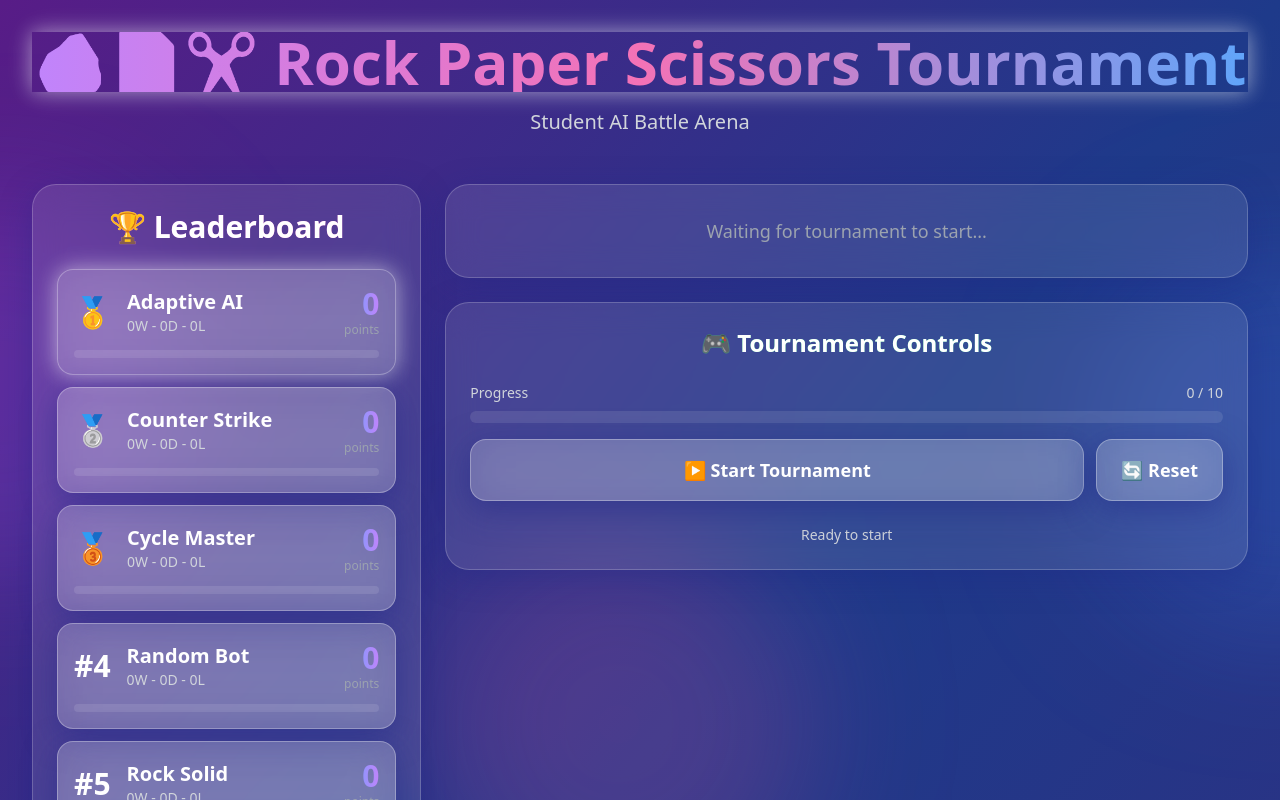
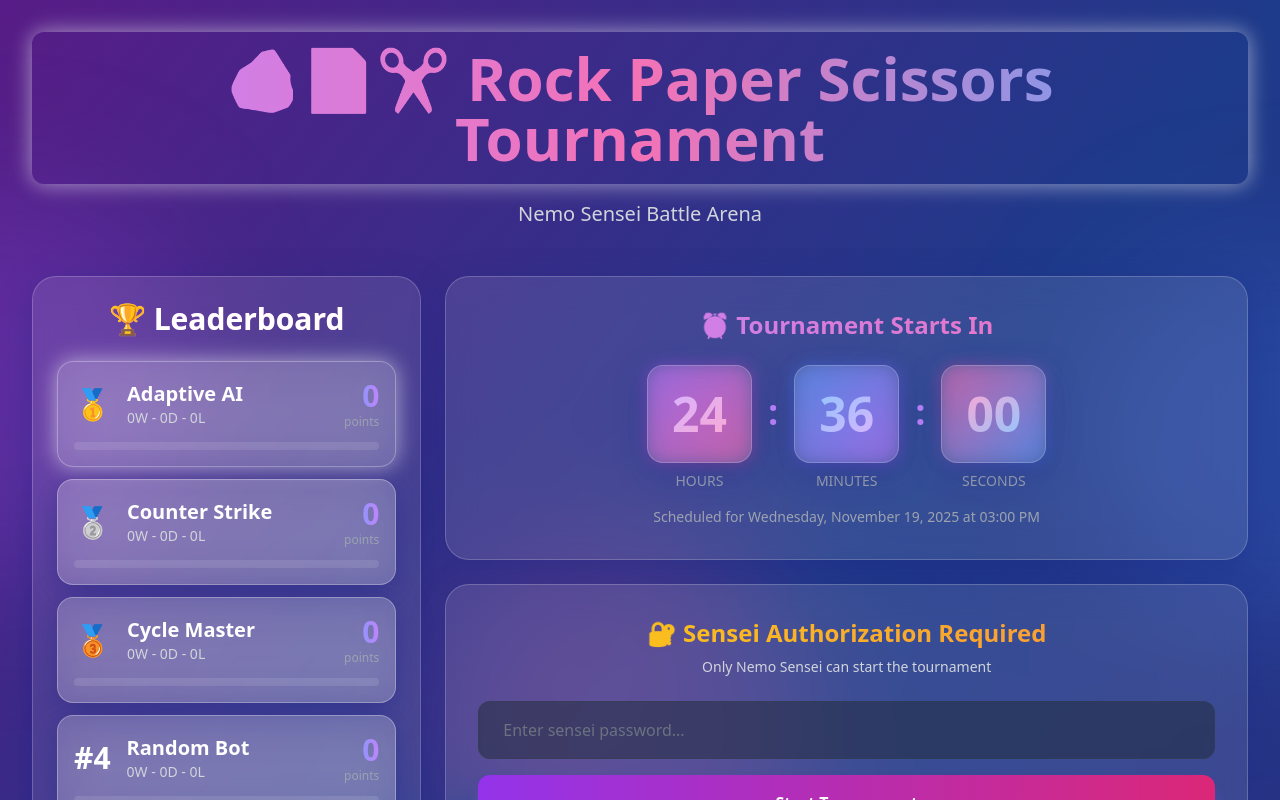
Before and after one commit to ITHanan/RockPaperScissorChampionship, a React (Vite) app: page / in a window 1280 px wide. Shown: the top 800 px of the page. Built offline with nearby package versions, Linux system fonts and the light colour scheme.

Commit message:
fixed countdown and password

```diff
--- a/src/App.tsx
+++ b/src/App.tsx
@@ -5,6 +5,7 @@ import { Leaderboard } from './components/Leaderboard';
 import { MatchDisplay } from './components/MatchDisplay';
 import { TournamentControls } from './components/TournamentControls';
 import { PlayerList } from './components/PlayerList';
+import { CountdownTimer } from './components/CountdownTimer';
 import {
   RandomPlayer,
   RockPlayer,
@@ -40,6 +41,15 @@ function App() {
   const [isRunning, setIsRunning] = useState(false);
   const [completedMatches, setCompletedMatches] = useState(0);
   const [totalMatches, setTotalMatches] = useState(0);
+  const [password, setPassword] = useState('');
+  const [isAuthorized, setIsAuthorized] = useState(false);
+  const [showUnauthorizedMessage, setShowUnauthorizedMessage] = useState(false);
+  const [targetTime] = useState(() => {
+    const tomorrow = new Date();
+    tomorrow.setDate(tomorrow.getDate() + 1);
+    tomorrow.setHours(15, 0, 0, 0);
+    return tomorrow;
+  });
 
   // Initialize tournament
   useEffect(() => {
@@ -89,7 +99,30 @@ function App() {
     setLeaderboard(newTournament.getLeaderboard());
   }, [players]);
 
+  const handlePasswordSubmit = (e: React.FormEvent) => {
+    e.preventDefault();
+    const correctPassword = import.meta.env.VITE_TOURNAMENT_PASSWORD;
+
+    if (password === correctPassword) {
+      setIsAuthorized(true);
+      setShowUnauthorizedMessage(false);
+      if (tournament && !isRunning) {
+        tournament.runTournament(1500); // 1.5 seconds between matches
+      }
+    } else {
+      setShowUnauthorizedMessage(true);
+      setPassword('');
+      setTimeout(() => setShowUnauthorizedMessage(false), 3000);
+    }
+  };
+
   const handleStart = () => {
+    if (!isAuthorized) {
+      setShowUnauthorizedMessage(true);
+      setTimeout(() => setShowUnauthorizedMessage(false), 3000);
+      return;
+    }
+
     if (tournament && !isRunning) {
       tournament.runTournament(1500); // 1.5 seconds between matches
     }
@@ -117,11 +150,11 @@ function App() {
       <div className="max-w-7xl mx-auto relative z-10">
         {/* Header */}
         <header className="text-center mb-12">
-          <h1 className="text-6xl font-bold mb-4 text-transparent bg-gradient-to-r from-purple-400 via-pink-400 to-blue-400 bg-clip-text animate-glow">
+          <h1 className="rounded-xl text-6xl font-bold mb-4 p-4 text-transparent bg-gradient-to-r from-purple-400 via-pink-400 to-blue-400 bg-clip-text animate-glow">
             🪨📄✂️ Rock Paper Scissors Tournament
           </h1>
           <p className="text-xl text-gray-300">
-            Student AI Battle Arena
+            Nemo Sensei Battle Arena
           </p>
         </header>
 
@@ -134,6 +167,61 @@ function App() {
 
           {/* Middle column - Match display and controls */}
           <div className="lg:col-span-2 space-y-6">
+            {!isAuthorized && completedMatches === 0 ? (
+              <>
+                {/* Countdown Timer */}
+                <CountdownTimer targetTime={targetTime} />
+
+                {/* Password Input */}
+                <div className="glass rounded-3xl p-8">
+                  <div className="text-center mb-6">
+                    <h2 className="text-2xl font-bold text-transparent bg-gradient-to-r from-yellow-400 to-orange-400 bg-clip-text mb-2">
+                      🔐 Sensei Authorization Required
+                    </h2>
+                    <p className="text-gray-300 text-sm">
+                      Only Nemo Sensei can start the tournament
+                    </p>
+                  </div>
+
+                  {/* Unauthorized Message */}
+                  {showUnauthorizedMessage && (
+                    <div className="mb-6 p-6 rounded-2xl bg-gradient-to-r from-red-500/20 to-pink-500/20 border border-red-500/30 animate-shake">
+                      <div className="text-center">
+                        <div className="text-6xl mb-3 animate-bounce">🙅‍♂️</div>
+                        <div className="text-2xl font-bold text-red-400 mb-2">
+                          No No No!
+                        </div>
+                        <div className="text-gray-300">
+                          Only <span className="text-transparent bg-gradient-to-r from-purple-400 to-pink-400 bg-clip-text font-bold">Nemo Sensei</span> can start the tournament
+                        </div>
+                        <div className="text-sm text-gray-400 mt-2">
+                          You can run it locally if you want...
+                        </div>
+                      </div>
+                    </div>
+                  )}
+
+                  <form onSubmit={handlePasswordSubmit} className="space-y-4">
+                    <div>
+                      <input
+                        type="password"
+                        value={password}
+                        onChange={(e) => setPassword(e.target.value)}
+                        placeholder="Enter sensei password..."
+                        className="w-full px-6 py-4 rounded-xl bg-gray-800/50 border border-gray-700/50 text-white placeholder-gray-500 focus:outline-none focus:border-purple-500/50 focus:ring-2 focus:ring-purple-500/20 transition-all"
+                      />
+                    </div>
+                    <button
+                      type="submit"
+                      className="w-full px-8 py-4 rounded-xl bg-gradient-to-r from-purple-600 to-pink-600 hover:from-purple-500 hover:to-pink-500 text-white font-semibold shadow-lg shadow-purple-500/30 hover:shadow-purple-500/50 transition-all duration-300 transform hover:scale-[1.02]"
+                    >
+                      Start Tournament
+                    </button>
+                  </form>
+                </div>
+              </>
+            ) : (
+              <>
                 <MatchDisplay match={currentMatch} isActive={isRunning} />
                 <TournamentControls
                   isRunning={isRunning}
@@ -142,6 +230,8 @@ function App() {
                   totalMatches={totalMatches}
                   completedMatches={completedMatches}
                 />
+              </>
+            )}
           </div>
         </div>
 
--- /dev/null
+++ b/src/components/CountdownTimer.tsx
@@ -0,0 +1,126 @@
+import { useState, useEffect } from 'react';
+
+interface CountdownTimerProps {
+  targetTime: Date;
+}
+
+interface TimeRemaining {
+  hours: number;
+  minutes: number;
+  seconds: number;
+  isExpired: boolean;
+}
+
+export function CountdownTimer({ targetTime }: CountdownTimerProps) {
+  const [timeRemaining, setTimeRemaining] = useState<TimeRemaining>(
+    calculateTimeRemaining(targetTime)
+  );
+
+  useEffect(() => {
+    const interval = setInterval(() => {
+      setTimeRemaining(calculateTimeRemaining(targetTime));
+    }, 1000);
+
+    return () => clearInterval(interval);
+  }, [targetTime]);
+
+  function calculateTimeRemaining(target: Date): TimeRemaining {
+    const now = new Date();
+    const diff = target.getTime() - now.getTime();
+
+    if (diff <= 0) {
+      return { hours: 0, minutes: 0, seconds: 0, isExpired: true };
+    }
+
+    const hours = Math.floor(diff / (1000 * 60 * 60));
+    const minutes = Math.floor((diff % (1000 * 60 * 60)) / (1000 * 60));
+    const seconds = Math.floor((diff % (1000 * 60)) / 1000);
+
+    return { hours, minutes, seconds, isExpired: false };
+  }
+
+  const formatNumber = (num: number) => num.toString().padStart(2, '0');
+
+  if (timeRemaining.isExpired) {
+    return (
+      <div className="glass rounded-3xl p-8 text-center">
+        <div className="text-2xl font-semibold text-green-400 mb-2">
+          🎮 Tournament Ready!
+        </div>
+        <p className="text-gray-300">
+          Enter the password to begin
+        </p>
+      </div>
+    );
+  }
+
+  return (
+    <div className="glass rounded-3xl p-8 text-center">
+      <div className="text-2xl font-semibold text-transparent bg-gradient-to-r from-purple-400 to-pink-400 bg-clip-text mb-6">
+        ⏰ Tournament Starts In
+      </div>
+
+      <div className="flex justify-center gap-4 mb-4">
+        {/* Hours */}
+        <div className="flex flex-col items-center">
+          <div className="relative">
+            <div className="absolute inset-0 bg-gradient-to-br from-purple-500 to-pink-500 rounded-2xl blur opacity-50"></div>
+            <div className="relative glass rounded-2xl p-6 min-w-[100px]">
+              <div className="text-5xl font-bold text-transparent bg-gradient-to-br from-purple-300 to-pink-300 bg-clip-text">
+                {formatNumber(timeRemaining.hours)}
+              </div>
+            </div>
+          </div>
+          <div className="text-sm text-gray-400 mt-2 font-medium">HOURS</div>
+        </div>
+
+        {/* Separator */}
+        <div className="flex items-center text-4xl font-bold text-purple-400 pb-8">
+          :
+        </div>
+
+        {/* Minutes */}
+        <div className="flex flex-col items-center">
+          <div className="relative">
+            <div className="absolute inset-0 bg-gradient-to-br from-blue-500 to-purple-500 rounded-2xl blur opacity-50"></div>
+            <div className="relative glass rounded-2xl p-6 min-w-[100px]">
+              <div className="text-5xl font-bold text-transparent bg-gradient-to-br from-blue-300 to-purple-300 bg-clip-text">
+                {formatNumber(timeRemaining.minutes)}
+              </div>
+            </div>
+          </div>
+          <div className="text-sm text-gray-400 mt-2 font-medium">MINUTES</div>
+        </div>
+
+        {/* Separator */}
+        <div className="flex items-center text-4xl font-bold text-purple-400 pb-8">
+          :
+        </div>
+
+        {/* Seconds */}
+        <div className="flex flex-col items-center">
+          <div className="relative">
+            <div className="absolute inset-0 bg-gradient-to-br from-pink-500 to-blue-500 rounded-2xl blur opacity-50"></div>
+            <div className="relative glass rounded-2xl p-6 min-w-[100px]">
+              <div className="text-5xl font-bold text-transparent bg-gradient-to-br from-pink-300 to-blue-300 bg-clip-text">
+                {formatNumber(timeRemaining.seconds)}
+              </div>
+            </div>
+          </div>
+          <div className="text-sm text-gray-400 mt-2 font-medium">SECONDS</div>
+        </div>
+      </div>
+
+      <div className="text-gray-400 text-sm">
+        Scheduled for {targetTime.toLocaleString('en-US', {
+          weekday: 'long',
+          year: 'numeric',
+          month: 'long',
+          day: 'numeric',
+          hour: '2-digit',
+          minute: '2-digit'
+        })}
+      </div>
+    </div>
+  );
+}
--- a/tailwind.config.js
+++ b/tailwind.config.js
@@ -9,6 +9,7 @@ export default {
       animation: {
         'float': 'float 6s ease-in-out infinite',
         'glow': 'glow 2s ease-in-out infinite alternate',
+        'shake': 'shake 0.5s ease-in-out',
       },
       keyframes: {
         float: {
@@ -19,6 +20,11 @@ export default {
           '0%': { boxShadow: '0 0 5px rgba(255, 255, 255, 0.2), 0 0 10px rgba(255, 255, 255, 0.1)' },
           '100%': { boxShadow: '0 0 20px rgba(255, 255, 255, 0.4), 0 0 30px rgba(255, 255, 255, 0.2)' },
         },
+        shake: {
+          '0%, 100%': { transform: 'translateX(0)' },
+          '10%, 30%, 50%, 70%, 90%': { transform: 'translateX(-10px)' },
+          '20%, 40%, 60%, 80%': { transform: 'translateX(10px)' },
+        },
       },
     },
   },
```
Also changed, not shown: .claude/settings.local.json, 1 other file (tests, documents, lock files or other folders). Lines whose indentation alone changed are shown as unchanged.
